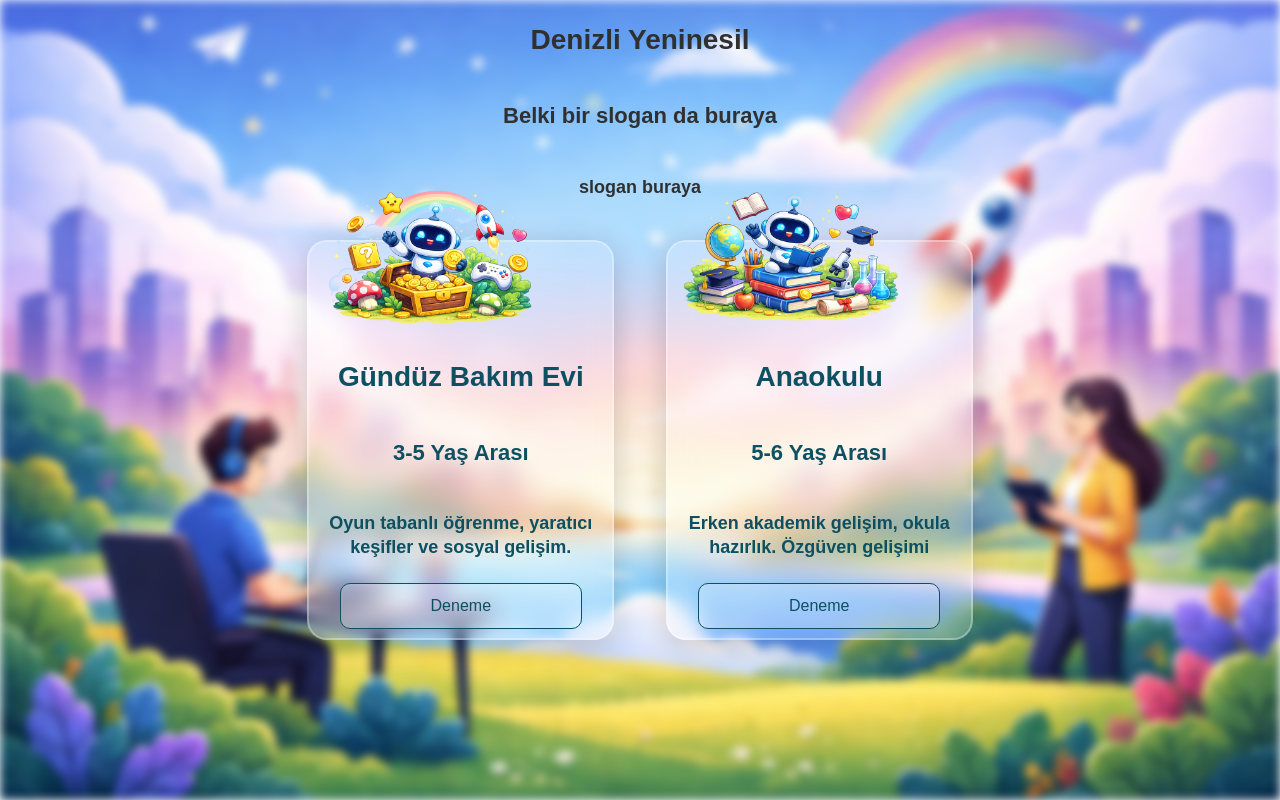
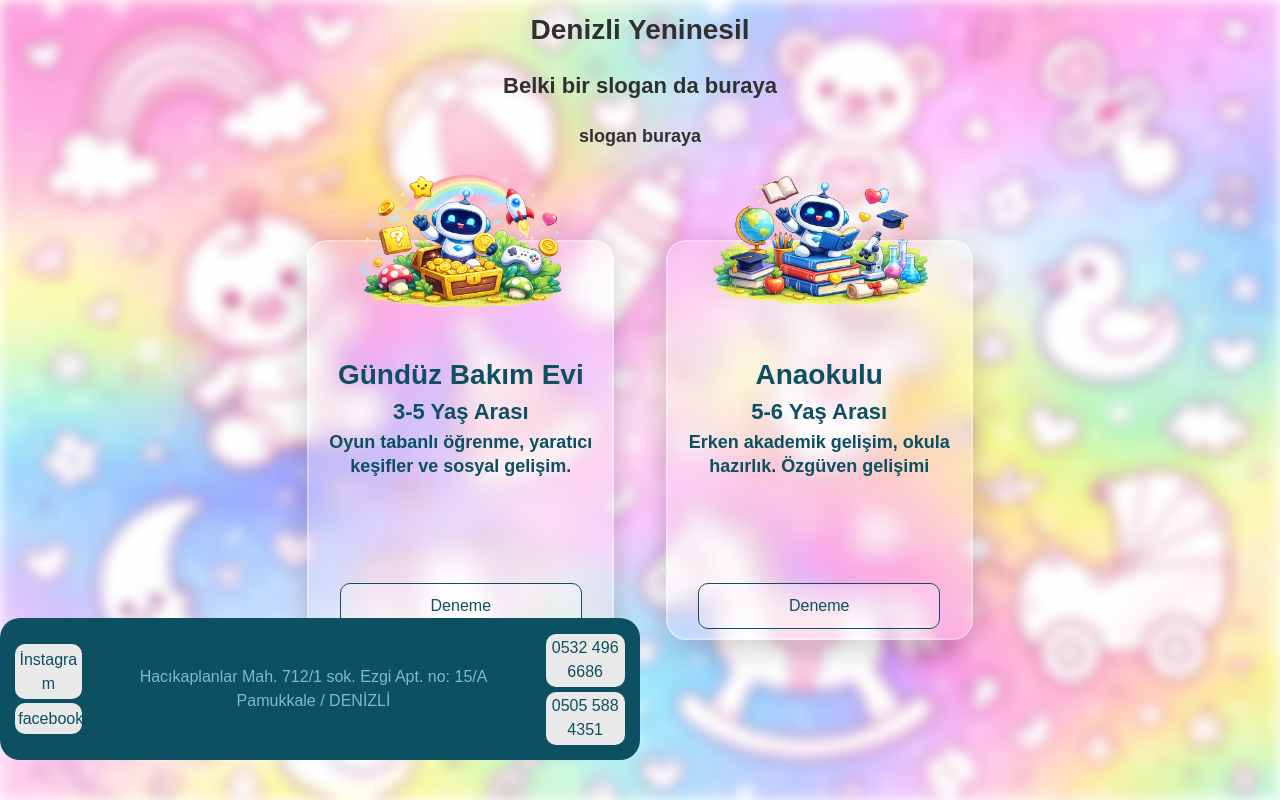
Before and after one commit to umutbariskilickan/denizliyeninesil, a Django app: page / in a window 1280 px wide. Run offline with Django 4.2, Linux system fonts and the light colour scheme.

Commit message:
ana sayfa düzenlemeleri

```diff
--- a/static/css/reset.css
+++ b/static/css/reset.css
@@ -9,15 +9,12 @@ a{text-decoration: none;}
 
 *, *::before, *::after {
   box-sizing: border-box;
-}
-
-{
   margin: 0;
   padding: 0;
 }
 
 html, body {
-  height: 100%;
+  font-family: Arial, sans-serif;
 }
 
 body {
--- a/static/css/style.css
+++ b/static/css/style.css
@@ -8,13 +8,6 @@
     position: absolute;
     inset: 0;
     z-index: 1;
-}
-
-.img {
-    display: block;
-    width: 100%;
-    height: 100%;
-    object-fit: cover;
 }
 
 .text-alg {text-align: center;}
@@ -116,6 +109,14 @@ h6 { font-size: 0.85rem; line-height: 1.4; }
 .color-alt-mid{ color: rgb(141, 141, 141);}
 .color-alt-dark{ color: rgb(48, 48, 48);}
 
+.bg-color-main-light{ background-color: rgb(125, 187, 202);}
+.bg-color-main-mid{ background-color: rgb(57, 162, 189);}
+.bg-color-main-dark{ background-color: rgb(13, 80, 97);}
+
+.bg-color-alt-light{ background-color: rgb(233, 233, 233);}
+.bg-color-alt-mid{ background-color: rgb(141, 141, 141);}
+.bg-color-alt-dark{ background-color: rgb(48, 48, 48);}
+
 /* **** */
 
 /*Global Styling*/
@@ -137,11 +138,16 @@ h6 { font-size: 0.85rem; line-height: 1.4; }
     border: 1px solid;
     background: rgba(255, 255, 255, 0.25);
     cursor: pointer;
-    transition: 0.3s;
+    transition: 0.5s;
 }
 
 .glass button:hover {
     background: rgba(255, 255, 255, 0.4);
+}
+
+.card-button:hover .nav-button{
+    background: rgb(13, 80, 97);
+    color: rgb(233, 233, 233);
 }
 
 /* **** */
@@ -162,8 +168,8 @@ h6 { font-size: 0.85rem; line-height: 1.4; }
     width: 100%;
     height: 100%;
     object-fit: cover;
-    filter: blur(5px);
-    -webkit-filter: blur(5px);
+    filter: blur(7px);
+    -webkit-filter: blur(7px);
 }
 .card-holder{
     position: absolute;
@@ -181,28 +187,70 @@ h6 { font-size: 0.85rem; line-height: 1.4; }
     align-items: center;
 }
 
+.card-img-cont {
+    margin-bottom: auto;
+    flex-grow: 1;
+    height: 20%;
+}
+
 .card-img {
     display: block;
     width: 80%;
-    position: absolute;
     justify-self: center;
-    top: 0;
-    translate: 0 -40%;
+    translate: 0 -50%;
 }
 
 .card-content-cont{
-    margin-top: auto;
     display: flex;
     flex-direction: column;
     align-items: center;
+    flex-grow: 3;
 }
+
+.contacts-holder {
+    position: absolute;
+    display: flex;
+    bottom: 5%;
+    z-index: 3;
+    justify-self: center;
+    gap: 5%;
+    align-items: center;
+    justify-content: center;
+    border-radius: 20px;
+}
+
+.social {
+    flex-grow: 1;
+    text-align: center;
+    display: flex;
+    flex-direction: column;
+}
+
+.adress {
+    text-wrap: wrap;
+    flex-grow: 2;
+    text-align: center;
+}
+.phone {
+    display: flex;
+    flex-direction: column;
+    justify-content: center;
+    align-items: center;
+    flex-grow: 1;
+    text-align: center;
+}
+
+.phone a {
+    border-radius: 10px;
+}
+
+.insta, .face {
+    border-radius: 10px;
+}
+
 
 /* **** */
 
-body {
-    margin: 0;
-    font-family: Arial, sans-serif;
-}
 
 /* HEADER */
 .site-header {
--- a/templates/home.html
+++ b/templates/home.html
@@ -8,47 +8,64 @@
     <link rel="stylesheet" href="/static/css/style.css">
 </head>
 <body>
-    <section class="section height-100">
+    <section class="section height-100vh">
         <div class="content-cont width-100 color-alt-dark">
-            <h2>Denizli Yeninesil</h2>
-            <h3>Belki bir slogan da buraya</h3>
-            <h4>slogan buraya</h4>
+            <h2 class="mt-1 mb-1">Denizli Yeninesil</h2>
+            <h3 class="mt-1 mb-1">Belki bir slogan da buraya</h3>
+            <h4 class="mt-1 mb-1">slogan buraya</h4>
         </div>
         <div class="img-cont">
             <img class="img-landing" src="../static/bgimg.png" alt="">
             <div class="card-holder width-80 height-50">
-                <a class="height-100 width-30" href="/gunduz-bakim-evi/">
+                <a class="height-100 width-30 card-button" href="/gunduz-bakim-evi/">
                     <div class="card-1 glass height-100 width-100">
                         <div class="card-img-cont width-100">
                             <img class="card-img" src="../static/robot.png" alt="">
                         </div>
                         <div class="card-content-cont pb-2 color-main-dark width-100">
-                            <h2 class="text-alg">Gündüz Bakım Evi</h2>
-                            <h3 class="text-alg">3-5 Yaş Arası</h3>
-                            <h4 class="text-alg">
+                            <h2 class="text-alg mb-1 mt-1">Gündüz Bakım Evi</h2>
+                            <h3 class="text-alg mb-1 mt-1">3-5 Yaş Arası</h3>
+                            <h4 class="text-alg mb-1 mt-1">
                                 Oyun tabanlı öğrenme, yaratıcı keşifler ve sosyal gelişim.
                             </h4>
-                            <button class="width-80 color-main-dark mt-2">Deneme</button>
+                            <button class="nav-button width-80 color-main-dark mt-2">Deneme</button>
                         </div>
                     </div>
                 </a>
-                <a class="height-100 width-30" href="/anaokulu/">
+                <a class="height-100 width-30 card-button" href="/anaokulu/">
                     <div class="card-1 glass height-100 width-100">
                         <div class="card-img-cont width-100">
                             <img class="card-img" src="../static/robotakademik.png" alt="">
                         </div>
                         <div class="card-content-cont pb-2 color-main-dark width-100">
-                            <h2 class="text-alg">Anaokulu</h2>
-                            <h3 class="text-alg">5-6 Yaş Arası</h3>
-                            <h4 class="text-alg">
+                            <h2 class="text-alg mb-1 mt-1">Anaokulu</h2>
+                            <h3 class="text-alg mb-1 mt-1">5-6 Yaş Arası</h3>
+                            <h4 class="text-alg mb-1 mt-1">
                                 Erken akademik gelişim, okula hazırlık. Özgüven gelişimi
                             </h4>
-                            <button class="width-80 color-main-dark mt-2">Deneme</button>
+                            <button class="width-80 nav-button color-main-dark mt-2">Deneme</button>
                         </div>
                     </div>
                 </a>
             </div>
         </div>
+        <div class="contacts-holder width-50 bg-color-main-dark p-1">
+            <div class="social">
+                <a class="m-2" href="https://www.instagram.com/denizli_yeninesil">
+                    <div class="insta p-3 bg-color-alt-light color-main-dark"> <p>İnstagram</p> </div>
+                </a>
+                <a class="m-2" href="https://www.facebook.com/p/Yeni-Nesil-E%C4%9Fitim-Kurumlar%C4%B1-100068498277136/">
+                    <div class="face p-3 bg-color-alt-light color-main-dark">facebook</div>
+                </a>
+            </div>
+            <div class="adress color-main-light">
+                <p class="p-1">Hacıkaplanlar Mah. 712/1 sok. Ezgi Apt. no: 15/A Pamukkale / DENİZLİ </p>
+            </div>
+            <div class="phone">
+                <a class="p-2 m-2 bg-color-alt-light color-main-dark" href="tel:05324966686">0532 496 6686</a>
+                <a class="p-2 m-2 bg-color-alt-light color-main-dark" href="tel:05055884351">0505 588 4351</a>
+            </div>
+        </div>
     </section>
 </body>
 </html>
```
Also changed, not shown: static/bgimg.png, static/colorfull 2.png (added).
